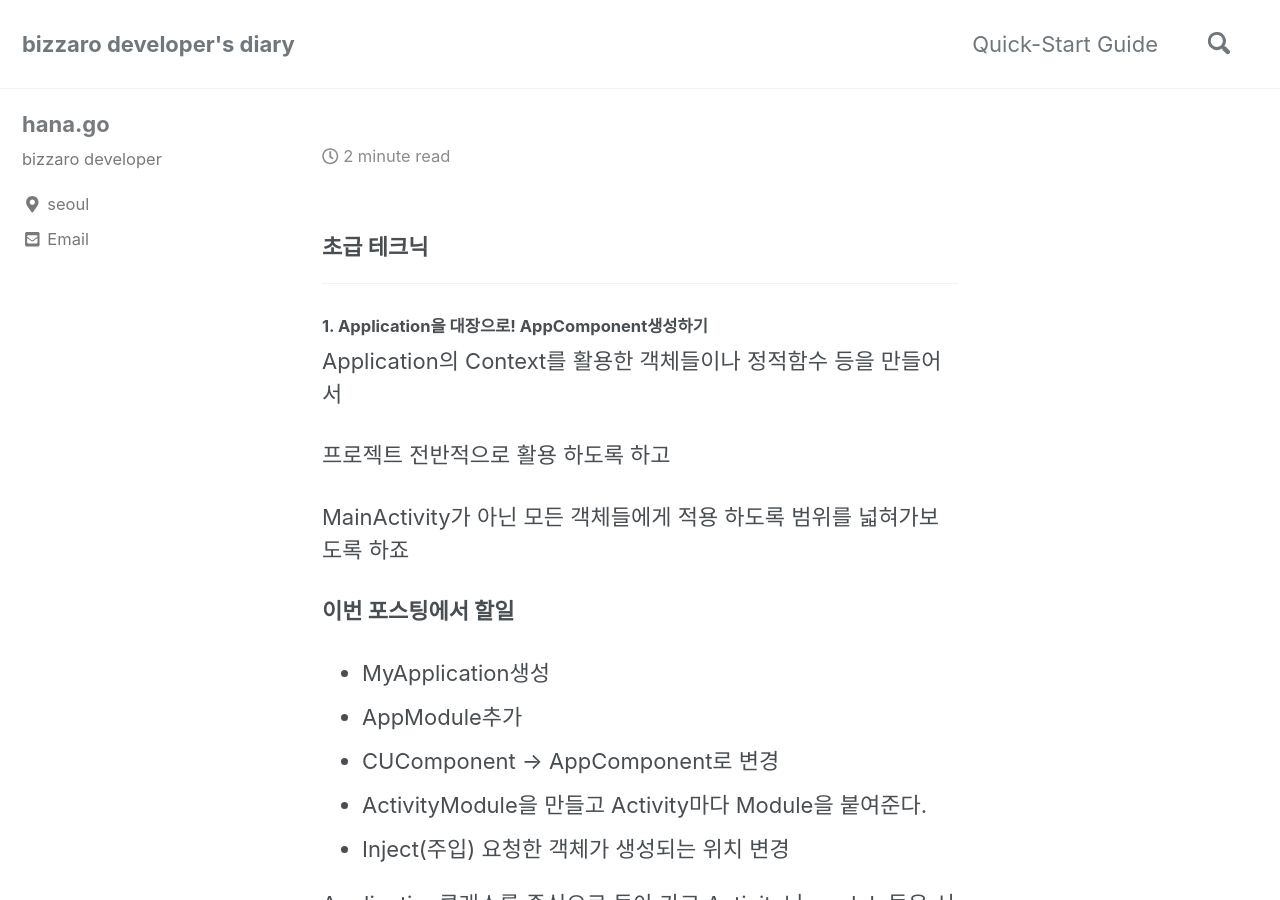
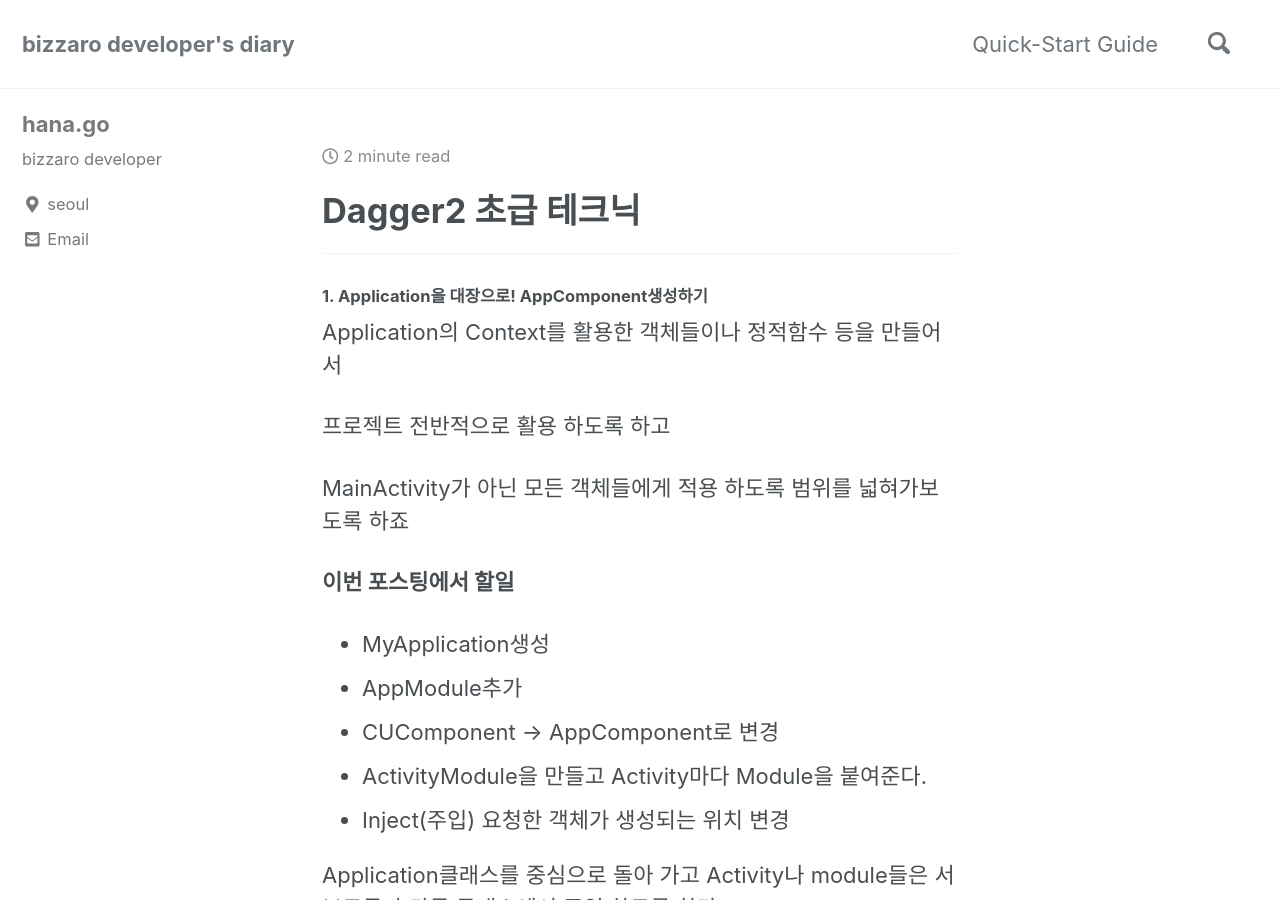
Before and after one commit to kottodat/kottodat.github.io, a Jekyll site: the page built from _posts/2019-03-23-dagger_3.md, in a window 1280 px wide and 900 px high. Built offline with Jekyll 4.4.1, drawn with Linux system fonts in a browser that asks for light colours; cached includes are drawn as plain includes; comment, search, counter and statistics services are not loaded.

Commit message:
타이틀 나오도록 수정

```diff
--- a/_posts/2019-03-23-dagger_3.md
+++ b/_posts/2019-03-23-dagger_3.md
@@ -5,10 +5,9 @@ comment: true
 tags: [DI][dagget2][dependency injection]
 ---
 
-### 초급 테크닉
-
----
-
+Dagger2 초급 테크닉
+===
+***
 ##### 1. Application을 대장으로! AppComponent생성하기
 
 Application의 Context를 활용한 객체들이나 정적함수 등을 만들어서
```
Also changed, not shown: _posts/2019-03-19-dagger_1.md (+3 -0 lines), _posts/2019-03-20-dagger_2.md (renamed from _posts/2019-03-19-dagger_2.md, +3 -3 lines).
